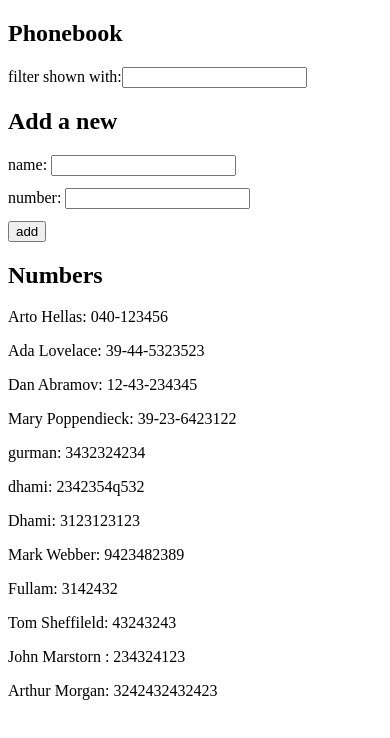
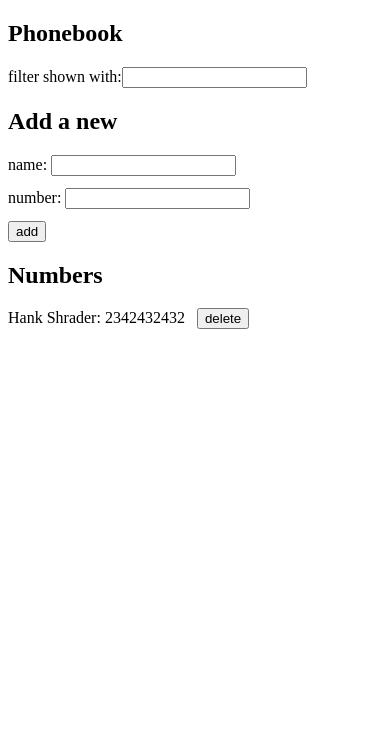
Before and after one commit to GurmanDhami05/fullstackOpenUH, a React (Vite) app in the folder 2/phonebook/: page / in a window 390 px wide. Shown: the top 738 px of the page. Built offline with nearby package versions, Linux system fonts and the light colour scheme; data requests are answered from the project's data file.

Commit message:
refactor exercies 2.14 phonebook step 9

```diff
--- a/2/phonebook/db.json
+++ b/2/phonebook/db.json
@@ -1,64 +1,9 @@
 {
   "persons": [
     {
-      "name": "Arto Hellas",
-      "number": "040-123456",
-      "id": "1"
-    },
-    {
-      "name": "Ada Lovelace",
-      "number": "39-44-5323523",
-      "id": "2"
-    },
-    {
-      "name": "Dan Abramov",
-      "number": "12-43-234345",
-      "id": "3"
-    },
-    {
-      "name": "Mary Poppendieck",
-      "number": "39-23-6423122",
-      "id": "4"
-    },
-    {
-      "name": "gurman",
-      "id": "QxAqXkKGIAE",
-      "number": "3432324234"
-    },
-    {
-      "name": "dhami",
-      "id": "ONUnMEeMqDk",
-      "number": "2342354q532"
-    },
-    {
-      "name": "Dhami",
-      "id": "s6mgmRbjq2k",
-      "number": "3123123123"
-    },
-    {
-      "name": "Mark Webber",
-      "number": "9423482389",
-      "id": "VahX6JShTfM"
-    },
-    {
-      "name": "Fullam",
-      "number": "3142432",
-      "id": "kbO_jIarng4"
-    },
-    {
-      "name": "Tom Sheffileld",
-      "number": "43243243",
-      "id": "psbYzUQmjGg"
-    },
-    {
-      "name": "John Marstorn ",
-      "number": "234324123",
-      "id": "fkvPvFQHOU4"
-    },
-    {
-      "name": "Arthur Morgan",
-      "number": "3242432432423",
-      "id": "3lbbA5uYJno"
+      "name": "Hank Shrader",
+      "number": "2342432432",
+      "id": "QofKpMG6EWE"
     }
   ],
   "$schema": "./node_modules/json-server/schema.json"
--- a/2/phonebook/src/App.jsx
+++ b/2/phonebook/src/App.jsx
@@ -54,19 +54,24 @@ const PersonForm = ({ persons, setPersons }) => {
   );
 };
 
-const Display = ({ filteredPerson }) => {
+const Display = ({ filteredPerson, handleDelete }) => {
   return (
     <div>
       {filteredPerson.map((person) => (
         <p key={person.id}>
           {person.name}:{"     "}
           {person.number}
+          <button
+            onClick={() => handleDelete(person)}
+            style={{ marginLeft: "12px" }}
+          >
+            delete
+          </button>
         </p>
       ))}
     </div>
   );
 };
-
 const App = () => {
   const [persons, setPersons] = useState([]);
   const [search, setSearch] = useState("");
@@ -81,6 +86,14 @@ const App = () => {
     return person.name.toLowerCase().includes(search.toLowerCase());
   });
 
+  const handleDelete = (person) => {
+    if (confirm(`delete ${person.name}`)) {
+      personServices.deleteOne(person.id).then((res) => {
+        setPersons(persons.filter((p) => p.id !== res.id));
+      });
+    }
+  };
+
   return (
     <div>
       <h2>Phonebook</h2>
@@ -88,7 +101,7 @@ const App = () => {
       <h2>Add a new</h2>
       <PersonForm persons={persons} setPersons={setPersons} />
       <h2>Numbers</h2>
-      <Display filteredPerson={filteredPerson} />
+      <Display filteredPerson={filteredPerson} handleDelete={handleDelete} />
     </div>
   );
 };
--- a/2/phonebook/src/services/persons.js
+++ b/2/phonebook/src/services/persons.js
@@ -11,4 +11,9 @@ const create = (newObject) => {
   return request.then((res) => res.data);
 };
 
-export default { getAll, create };
+const deleteOne = (id) => {
+  const request = axios.delete(`${baseUrl}/${id}`);
+  return request.then((res) => res.data);
+};
+
+export default { getAll, create, deleteOne };
```
